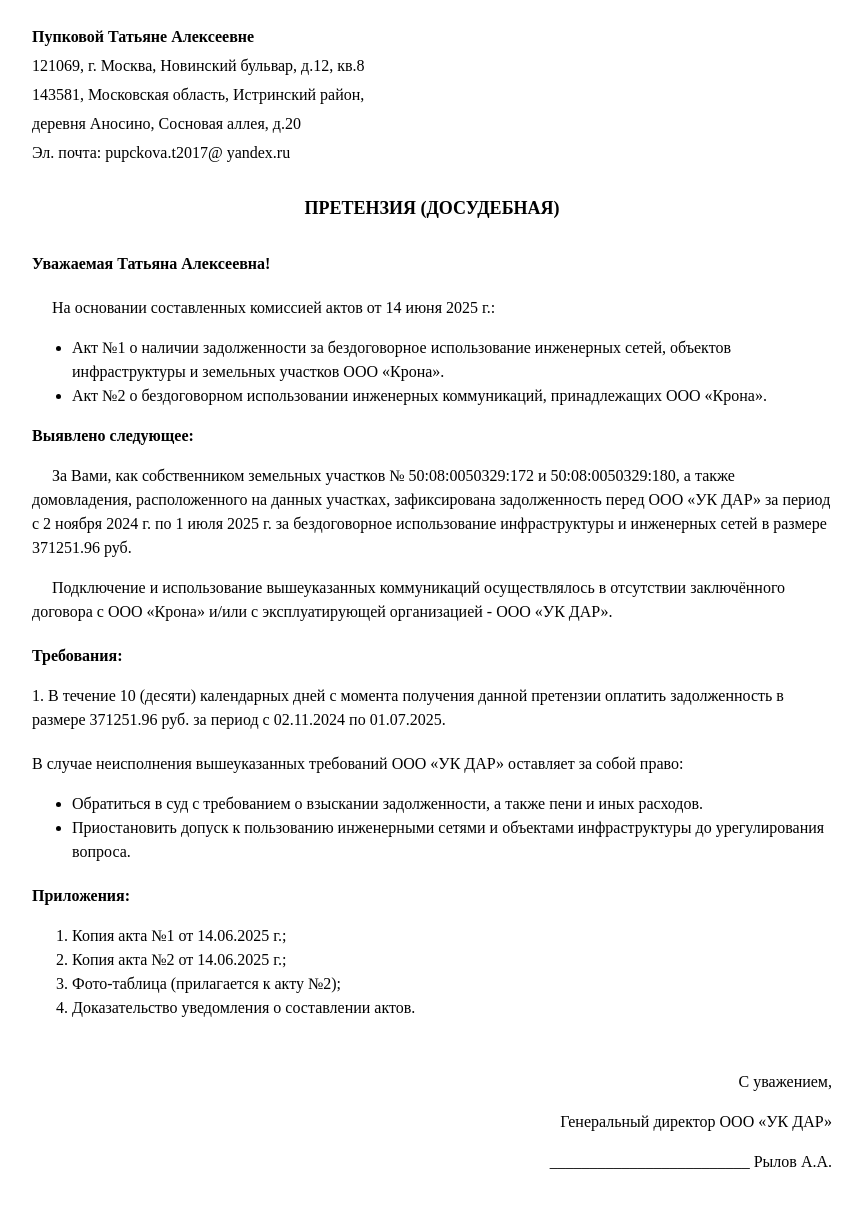
After one commit to Edvard88/law_assistant, a Django app: template taskmanager/main/templates/main/issue_snt.html in a window 1280 px wide. The commit adds this page. Shown: the whole page, without its empty margins (208-1071 px from the left). Run offline with Django 5.2, Linux system fonts and the light colour scheme; the template is opened without the code that fills it, so the values that code supplies are empty.

Commit message:
Stable version

```diff
--- a/docker-compose.yml
+++ b/docker-compose.yml
@@ -4,11 +4,13 @@
       context: ./${DJANGO_DOCKERFILE}
       dockerfile: Dockerfile
     container_name: django_pytemp
+    # Добавить команду source/bin/activate
     command: >
       bash -c "
-      python manage.py migrate &&
-      python manage.py runserver 0.0.0.0:8001
+      python3 manage.py migrate &&
+      python3 manage.py runserver 0.0.0.0:8001
       "
+
     volumes:
       - ./${DJANGO_DOCKERFILE}/${DJANGO_PROJECT}:/usr/src/app
     ports:
--- a/taskmanager/main/templates/main/about.html
+++ b/taskmanager/main/templates/main/about.html
@@ -6,5 +6,6 @@
 
 {% block content %}
     <h1>Страница про нас</h1>
-    <p> Страница про нас. Просто текст </p>
+    <p> Тел: +7-903-641-41-95 Артем </p>
+
 {% endblock  %}
--- /dev/null
+++ b/taskmanager/main/templates/main/issue_snt.html
@@ -0,0 +1,111 @@
+<!DOCTYPE html>
+<html lang="ru">
+<head>
+    <meta charset="UTF-8">
+    <meta name="viewport" content="width=device-width, initial-scale=1.0">
+    <title>Претензия Пупковой Т.В.</title>
+    <style>
+        body {
+            font-family: 'Times New Roman', serif;
+            line-height: 1.5;
+            max-width: 800px;
+            margin: 0 auto;
+            padding: 20px;
+            color: #000;
+        }
+        .address {
+            margin-bottom: 30px;
+            text-align: left;
+        }
+        .address p {
+            margin: 5px 0;
+        }
+        .document-title {
+            text-align: center;
+            font-weight: bold;
+            margin: 30px 0;
+            font-size: 18px;
+        }
+        .salutation {
+            margin: 20px 0;
+        }
+        .content {
+            margin: 20px 0;
+        }
+        .requirements {
+            margin: 20px 0;
+        }
+        .consequences {
+            margin: 20px 0;
+        }
+        .attachments {
+            margin: 20px 0;
+        }
+        .signature {
+            margin-top: 50px;
+            text-align: right;
+        }
+        .indent {
+            text-indent: 20px;
+        }
+    </style>
+</head>
+<body>
+    <div class="address">
+        <p><strong>Пупковой Татьяне Алексеевне</strong></p>
+        <p>121069, г. Москва, Новинский бульвар, д.12, кв.8</p>
+        <p>143581, Московская область, Истринский район,</p>
+        <p>деревня Аносино, Сосновая аллея, д.20</p>
+        <p>Эл. почта: pupckova.t2017@ yandex.ru</p>
+    </div>
+
+    <div class="document-title">
+        ПРЕТЕНЗИЯ (ДОСУДЕБНАЯ)
+    </div>
+
+    <div class="salutation">
+        <p><strong>Уважаемая Татьяна Алексеевна!</strong></p>
+    </div>
+
+    <div class="content">
+        <p class="indent">На основании составленных комиссией актов от 14 июня 2025 г.:</p>
+        <ul>
+            <li>Акт №1 о наличии задолженности за бездоговорное использование инженерных сетей, объектов инфраструктуры и земельных участков ООО «Крона».</li>
+            <li>Акт №2 о бездоговорном использовании инженерных коммуникаций, принадлежащих ООО «Крона».</li>
+        </ul>
+
+        <p><strong>Выявлено следующее:</strong></p>
+        <p class="indent">За Вами, как собственником земельных участков № 50:08:0050329:172 и 50:08:0050329:180, а также домовладения, расположенного на данных участках, зафиксирована задолженность перед ООО «УК ДАР» за период с 2 ноября 2024 г. по 1 июля 2025 г. за бездоговорное использование инфраструктуры и инженерных сетей в размере 371251.96 руб.</p>
+        <p class="indent">Подключение и использование вышеуказанных коммуникаций осуществлялось в отсутствии заключённого договора с ООО «Крона» и/или с эксплуатирующей организацией - ООО «УК ДАР».</p>
+    </div>
+
+    <div class="requirements">
+        <p><strong>Требования:</strong></p>
+        <p>1. В течение 10 (десяти) календарных дней с момента получения данной претензии оплатить задолженность в размере 371251.96 руб. за период с 02.11.2024 по 01.07.2025.</p>
+    </div>
+
+    <div class="consequences">
+        <p>В случае неисполнения вышеуказанных требований ООО «УК ДАР» оставляет за собой право:</p>
+        <ul>
+            <li>Обратиться в суд с требованием о взыскании задолженности, а также пени и иных расходов.</li>
+            <li>Приостановить допуск к пользованию инженерными сетями и объектами инфраструктуры до урегулирования вопроса.</li>
+        </ul>
+    </div>
+
+    <div class="attachments">
+        <p><strong>Приложения:</strong></p>
+        <ol>
+            <li>Копия акта №1 от 14.06.2025 г.;</li>
+            <li>Копия акта №2 от 14.06.2025 г.;</li>
+            <li>Фото-таблица (прилагается к акту №2);</li>
+            <li>Доказательство уведомления о составлении актов.</li>
+        </ol>
+    </div>
+
+    <div class="signature">
+        <p>С уважением,</p>
+        <p>Генеральный директор ООО «УК ДАР»</p>
+        <p>_________________________ Рылов А.А.</p>
+    </div>
+</body>
+</html>
```
Also changed, not shown: requirements.txt (added, +107 -0 lines), taskmanager/main/llm_model.py (+14 -9 lines), taskmanager/requirements.txt (deleted, +0 -106 lines), 2 other files.
